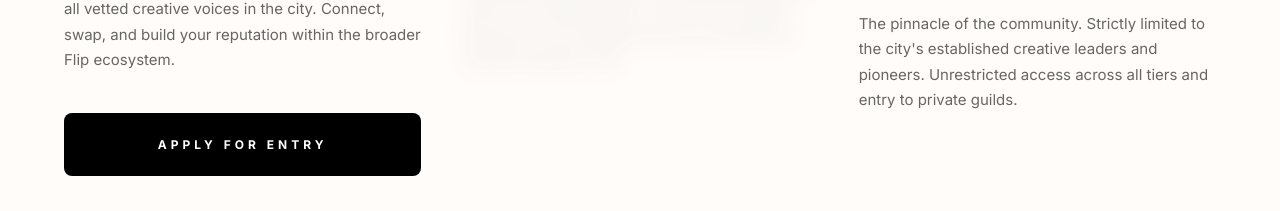
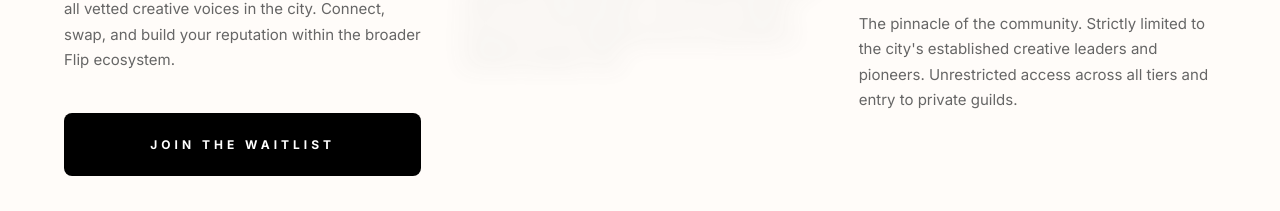
Before and after one commit to adamsyy/flip-frontend, a React (Vite) app: page /levels in a window 1280 px wide. Shown: the part 741-952 px from the top of the page. Built offline with nearby package versions, Linux system fonts and the light colour scheme; no server answers.

Commit message:
fix: updated level 1 cta to redirect to homepage waitlist

```diff
--- a/src/pages/LevelsPage/LevelsPage.tsx
+++ b/src/pages/LevelsPage/LevelsPage.tsx
@@ -1,8 +1,22 @@
 import React from 'react';
+import { useNavigate } from 'react-router-dom';
 import styles from './LevelsPage.module.css';
 import { SEO } from '../../components/SEO/SEO';
 
 export const LevelsPage: React.FC = () => {
+  const navigate = useNavigate();
+
+  const handleApplyClick = () => {
+    navigate('/');
+    // Use a small delay to ensure the HomePage has rendered before trying to scroll
+    setTimeout(() => {
+      const element = document.getElementById('waitlist');
+      if (element) {
+        element.scrollIntoView({ behavior: 'smooth' });
+      }
+    }, 120);
+  };
+
   return (
     <main className={styles.container}>
       <SEO
@@ -25,7 +39,7 @@ export const LevelsPage: React.FC = () => {
             The foundation of our movement. Entry point for all vetted creative voices in the city.
             Connect, swap, and build your reputation within the broader Flip ecosystem.
           </p>
-          <button className={styles.ctaBtn} onClick={() => window.location.href = '/onboard'}>Apply for Entry</button>
+          <button className={styles.ctaBtn} onClick={handleApplyClick}>Join the Waitlist</button>
         </div>
 
         {/* Level 2: The Signature */}
```
